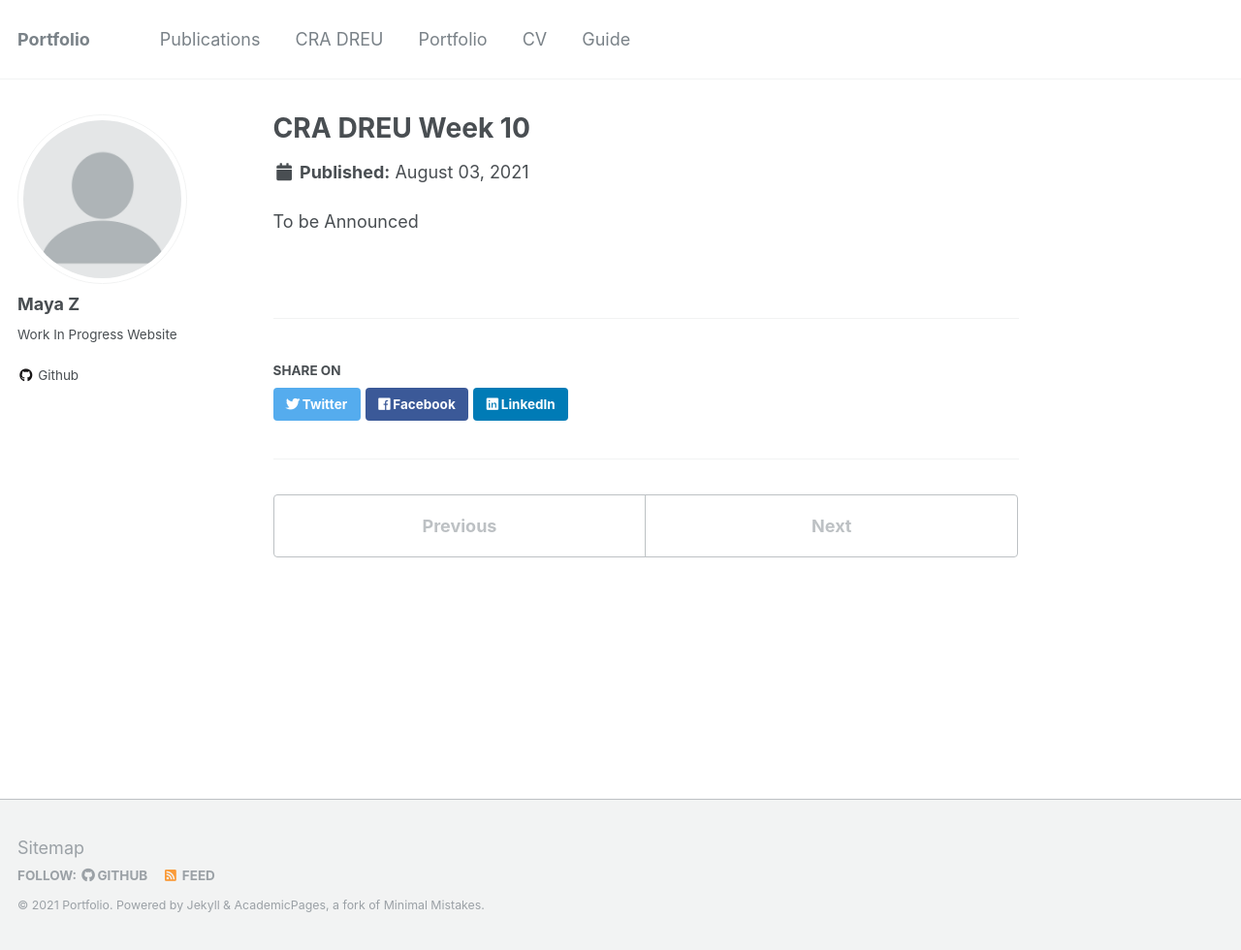
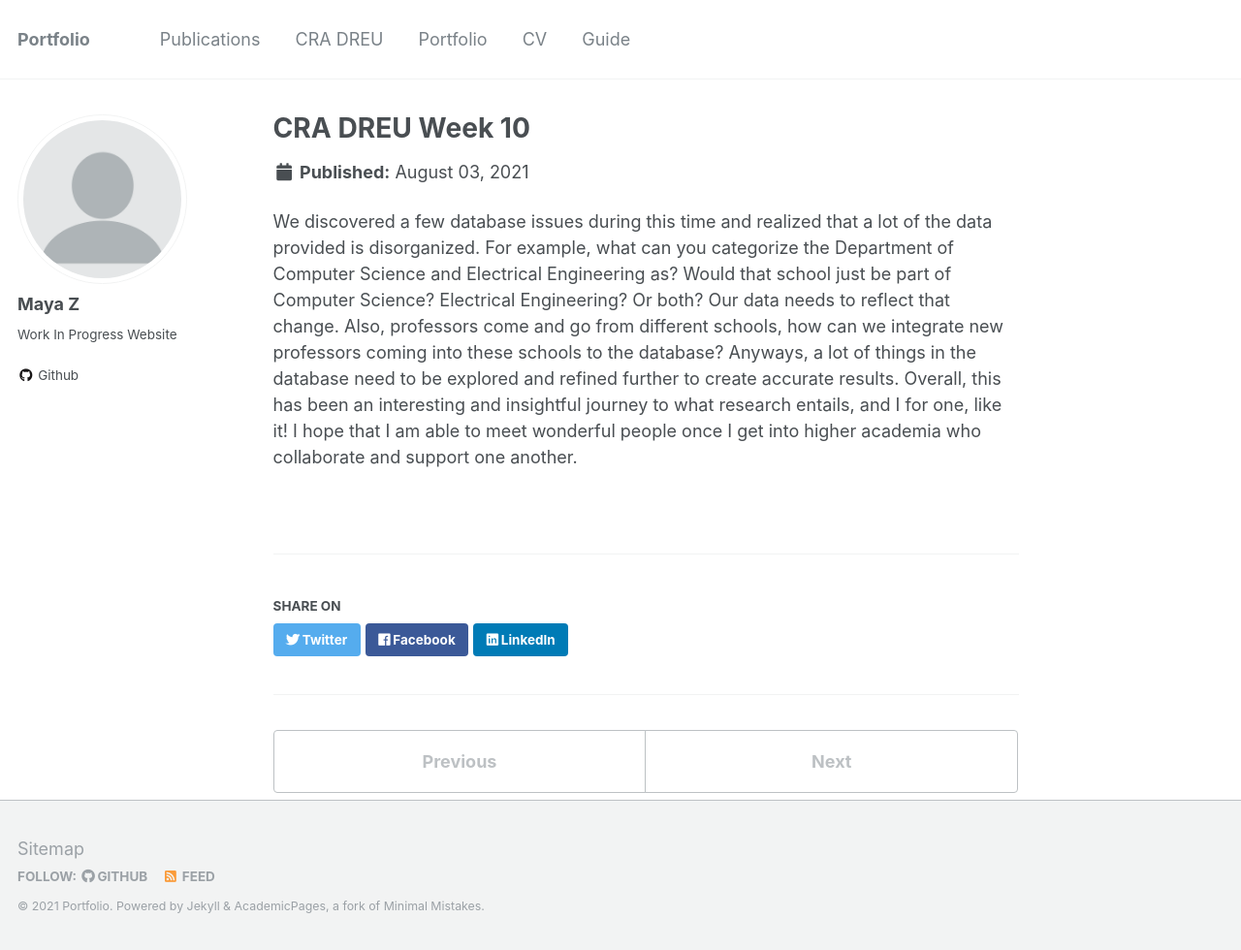
Before and after one commit to melonpocky/melonpocky.github.io, a Jekyll site: the page built from _cradreu/Week10.md, in a window 1280 px wide and 980 px high. Shown: the whole window at 97% size. Built offline with Jekyll 4.4.1, drawn with Linux system fonts in a browser that asks for light colours.

Commit message:
potentially final touches

```diff
--- a/_cradreu/Week10.md
+++ b/_cradreu/Week10.md
@@ -1,7 +1,11 @@
 ---
 permalink: /cradreu/week10
 title: "CRA DREU Week 10"
-excerpt: "Week 10"
+excerpt: "Database Logistics and Closing Thoughts"
 author_profile: true
 ---
-To be Announced
+We discovered a few database issues during this time and realized that a lot of
+the data provided is disorganized. For example, what can you categorize the Department of Computer Science and Electrical Engineering as?
+Would that school just be part of Computer Science? Electrical Engineering? Or both? Our data needs to reflect that change. Also, professors come and go from different schools, how can we integrate new professors coming into these schools to the database?
+Anyways, a lot of things in the database need to be explored and refined further to create accurate results. Overall, this has been an interesting and insightful journey
+to what research entails, and I for one, like it! I hope that I am able to meet wonderful people once I get into higher academia who collaborate and support one another.
```
Also changed, not shown: _cradreu/FinalReport.md (+3 -0 lines), 1 other file.
